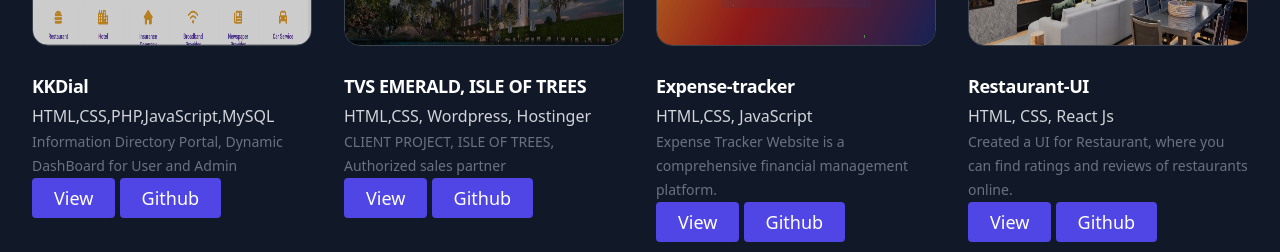
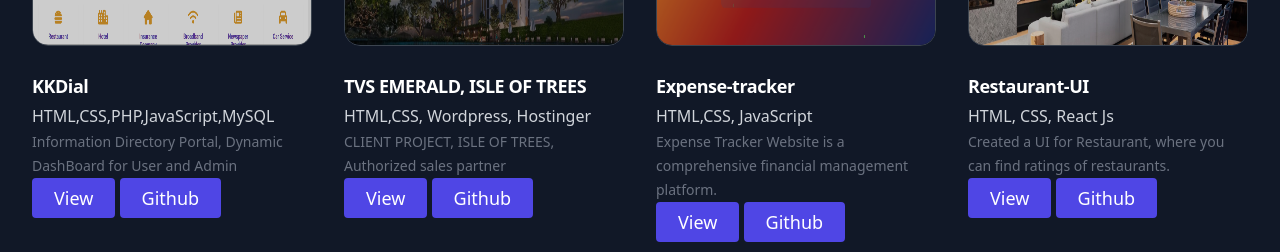
Before and after one commit to kishlaychandan/Kishlay_Online_Portfolio, a React (Vite) app: page / in a window 1280 px wide. Shown: the part 2780-3032 px from the top of the page. Built offline with nearby package versions, Linux system fonts and the light colour scheme.

Commit message:
updating project

```diff
--- a/src/components/Portfolio.jsx
+++ b/src/components/Portfolio.jsx
@@ -36,7 +36,7 @@
     Projectname: "Restaurant-UI",
     tech: "HTML, CSS, React Js",
     imageUrl: restaurant,
-    des: "Created a UI for Restaurant, where you can find ratings and reviews of restaurants online.",
+    des: "Created a UI for Restaurant, where you can find ratings of restaurants.",
     Demo: "https://restaurant-orpin-beta.vercel.app/",
     github: "https://github.com/kishlaychandan/Restaurant",
   },
```
